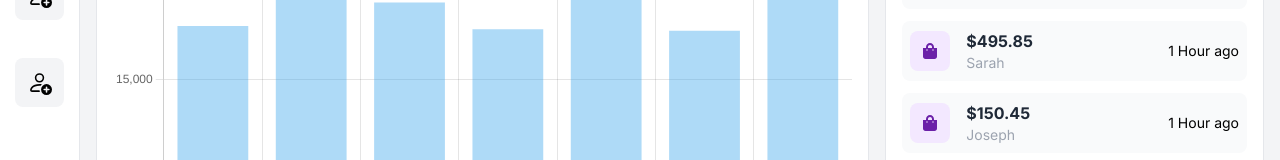
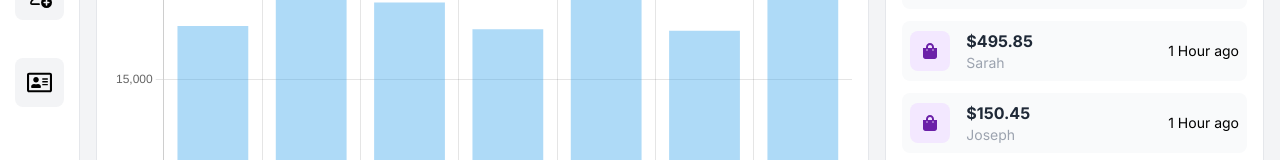
Before and after one commit to ZaidBinAthar/nextdashboard, a Next.js app: page / in a window 1280 px wide. Shown: the part 374-534 px from the top of the page. Built offline with nearby package versions, Linux system fonts and the light colour scheme.

Commit message:
todos sidebar icon changed

```diff
--- a/components/Sidebar.js
+++ b/components/Sidebar.js
@@ -3,6 +3,7 @@ import Link from 'next/link';
 import { RxSketchLogo, RxDashboard, RxPerson } from 'react-icons/rx';
 import { HiOutlineShoppingBag } from 'react-icons/hi';
 import { BsPersonAdd } from 'react-icons/bs';
+import { FaRegAddressCard } from "react-icons/fa";
 
 const Sidebar = ({ children }) => {
   return (
@@ -37,7 +38,7 @@ const Sidebar = ({ children }) => {
           </Link>
           <Link href='/todos'>
             <div className='bg-gray-100 hover:bg-gray-200 cursor-pointer my-4 p-3 rounded-lg inline-block'>
-              <BsPersonAdd size={25} />
+              <FaRegAddressCard size={25} />
             </div>
           </Link>
         </div>
```
